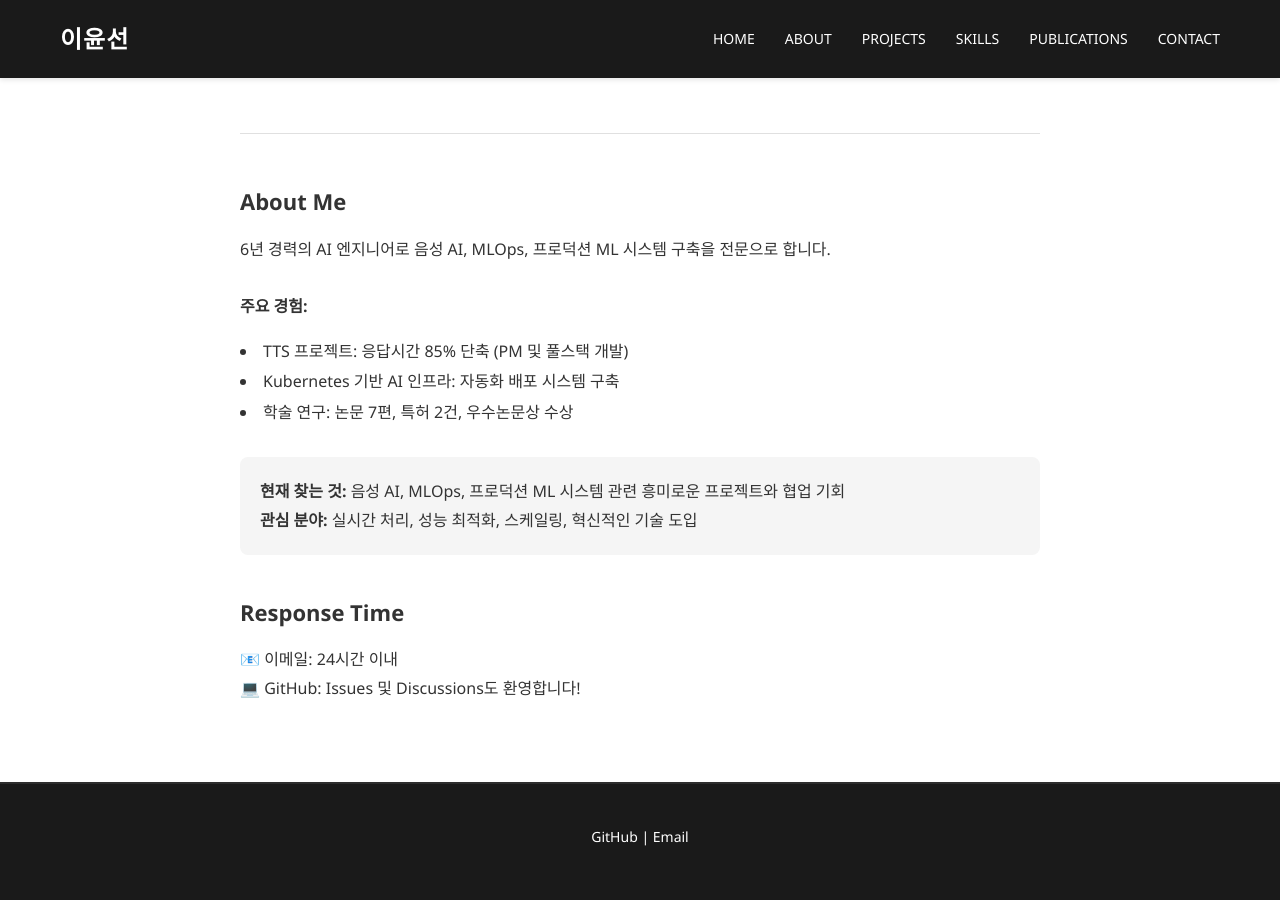
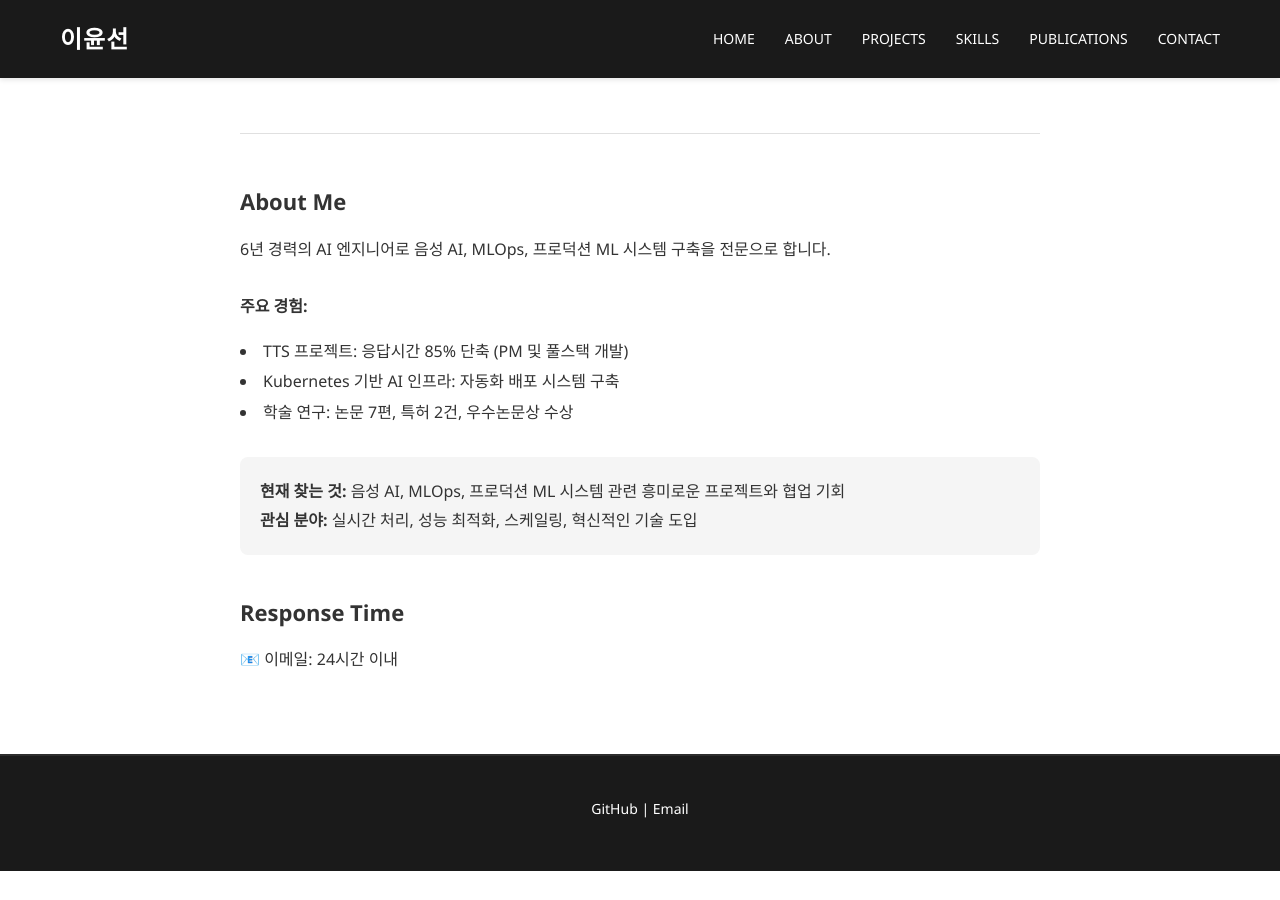
Before and after one commit to ckc5800/ckc5800.github.io, a Jekyll site: the page built from contact.html, in a window 1280 px wide and 900 px high, scrolled down 303 px. Built offline with Jekyll 4.4.1, drawn with Linux system fonts in a browser that asks for light colours; after the commit the page ends 1174 px from its top, so only the background shows below that.

Commit message:
Remove GitHub Issues/Discussions line from Contact page

```diff
--- a/contact.html
+++ b/contact.html
@@ -42,7 +42,6 @@ title: Contact
 
     <h3 style="margin-top: 40px;">Response Time</h3>
     <p>
-        📧 이메일: 24시간 이내<br>
-        💻 GitHub: Issues 및 Discussions도 환영합니다!
+        📧 이메일: 24시간 이내
     </p>
 </div>
```
